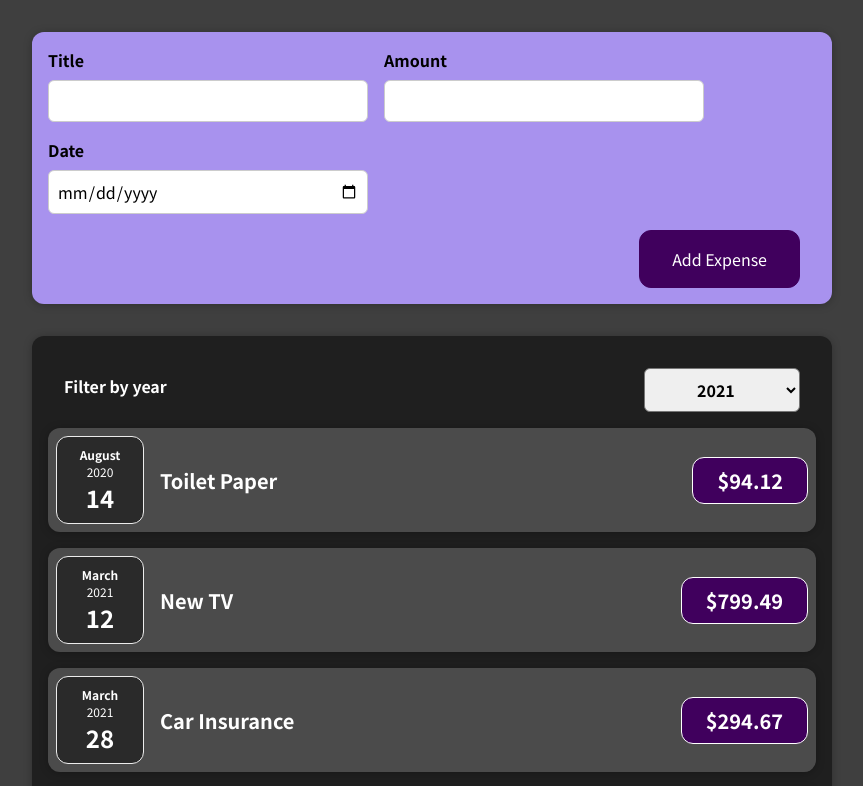
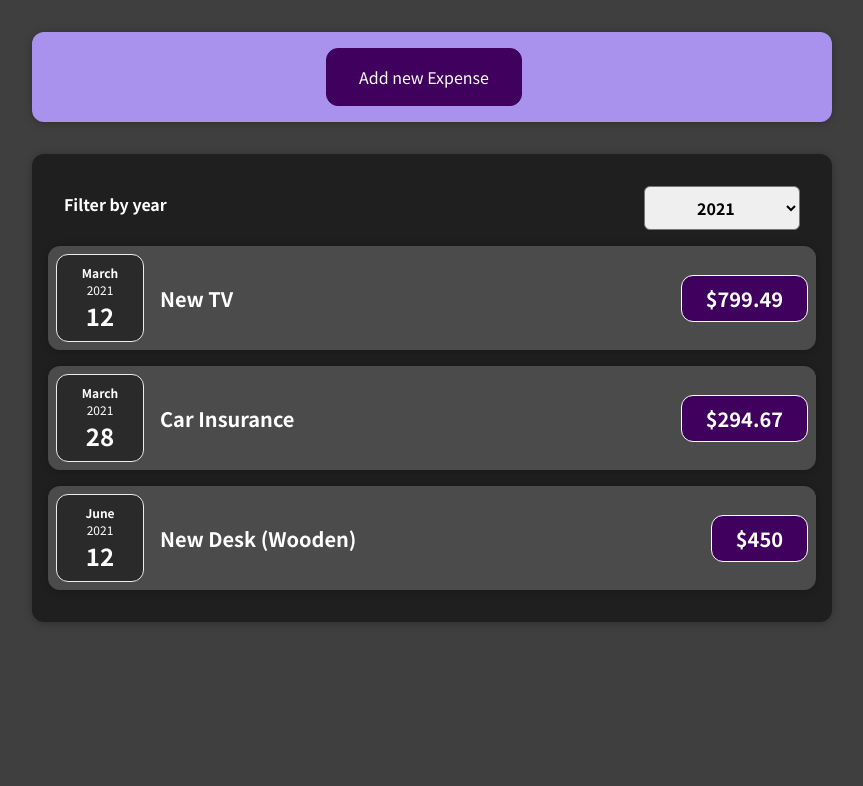
Before and after one commit to varunpats/ExpenseTracker, a React (Create React App) app: page / in a window 1280 px wide. Shown: the top 786 px of the page, without its empty margins (208-1071 px from the left). Built offline with nearby package versions, Linux system fonts and the light colour scheme.

Commit message:
Refactored components

```diff
--- a/src/App.js
+++ b/src/App.js
@@ -1,11 +1,8 @@
+import { useState } from 'react';
 import Expenses from './components/Expenses/Expenses';
 import NewExpense from './components/NewExpense/NewExpense'
 
-function App() {
-  const getData = (data) => {
-    console.log(data);
-  }
-  const expenses = [
+const DUMMY_EXPENSES = [
   {
     id: 'e1',
     title: 'Toilet Paper',
@@ -26,10 +23,20 @@ function App() {
     date: new Date(2021, 5, 12),
   },
 ];
+
+function App() {
+  const [expenseData, setExpenseData] = useState(DUMMY_EXPENSES);
+
+  const getData = (data) => {
+    setExpenseData((prevState) => {
+      return [data, ...prevState];
+    })
+  }
+
   return (
     <div>
-      <NewExpense expenseData={getData}/>
-      <Expenses expenses = {expenses}/>
+      <NewExpense expenseData={getData} />
+      <Expenses expenses={expenseData} />
     </div>
   );
 }
--- /dev/null
+++ b/src/components/Expenses/ExpenseList.css
@@ -0,0 +1,9 @@
+.expenses-list {
+    list-style: none;
+    padding: 0;
+}
+
+.expenses-list__fallback {
+    color: white;
+    text-align: center;
+}
--- /dev/null
+++ b/src/components/Expenses/ExpenseList.js
@@ -0,0 +1,14 @@
+import ExpenseItem from './ExpenseItem';
+import './ExpenseList.css';
+
+const ExpenseList = props => {
+    if (props.items.length === 0) {
+        return <h2 className='expenses-list__fallback'>Found no expenses.</h2>
+    }
+
+    return <div className='expenses-list'>
+        {props.items.map(data => <ExpenseItem key={data.id} expense={data} />)}
+    </div>
+}
+
+export default ExpenseList;
--- a/src/components/Expenses/Expenses.js
+++ b/src/components/Expenses/Expenses.js
@@ -3,6 +3,7 @@ import ExpenseItem from './ExpenseItem';
 import Card from '../UI/Card';
 import ExpensesFilter from './ExpensesFilter';
 import './Expenses.css';
+import ExpenseList from './ExpenseList';
 
 function Expenses(props) {
     const [selectedYear, setSelectedYear] = useState('2021');
@@ -11,12 +12,19 @@ function Expenses(props) {
         setSelectedYear(year);
     }
 
+    const filteredExpenses = props.expenses.filter(expense => {
+        return expense.date.getFullYear().toString() === selectedYear;
+    })
+
+    let expenseContent = <p>No data found.</p>
+
+    if (filteredExpenses.length > 0) {
+        expenseContent = filteredExpenses.map(data => <ExpenseItem key={data.id} expense={data} />);
+    }
+
     return <Card className="expenses">
         <ExpensesFilter selected={selectedYear} onYearChange={onYearChange} />
-        <ExpenseItem expense={props.expenses[0]} />
-        <ExpenseItem expense={props.expenses[1]} />
-        <ExpenseItem expense={props.expenses[2]} />
-        <ExpenseItem expense={props.expenses[3]} />
+        <ExpenseList items={filteredExpenses} />
     </Card>
 }
 
--- a/src/components/NewExpense/ExpenseForm.js
+++ b/src/components/NewExpense/ExpenseForm.js
@@ -34,6 +34,10 @@ function ExpenseForm(props) {
         setEntertedDate('');
     }
 
+    const onCancel = () => {
+        props.updateFormVisibility();
+    }
+
     return (
         <form onSubmit={submitHandler}>
             <div className='new-expense__controls'>
@@ -51,7 +55,8 @@ function ExpenseForm(props) {
                 </div>
             </div>
             <div className='new-expense__actions'>
-                <button>Add Expense</button>
+                <button onClick={onCancel}>Cancel</button>
+                <button type='submit'>Add Expense</button>
             </div>
         </form>
     )
--- a/src/components/NewExpense/NewExpense.js
+++ b/src/components/NewExpense/NewExpense.js
@@ -1,17 +1,26 @@
 import './NewExpense.css';
 import ExpenseForm from './ExpenseForm';
+import { useState } from 'react';
 
 function NewExpense(props) {
+    const [formVisibility, setFormVisibility] = useState(false);
+
     const getExpenseData = (data) => {
         const expense = {
             ...data,
             id: Math.random().toString()
         }
         props.expenseData(expense);
+        changeFormVisibility();
+    }
+
+    const changeFormVisibility = () => {
+        setFormVisibility(!formVisibility);
     }
 
     return <div className='new-expense'>
-        <ExpenseForm onExpenseData={getExpenseData} />
+        {!formVisibility && <button onClick={changeFormVisibility}>Add new Expense</button>}
+        {formVisibility && <ExpenseForm updateFormVisibility={changeFormVisibility} visibility={formVisibility} onExpenseData={getExpenseData} />}
     </div>
 }
 
```
Lines whose indentation alone changed are shown as unchanged.
